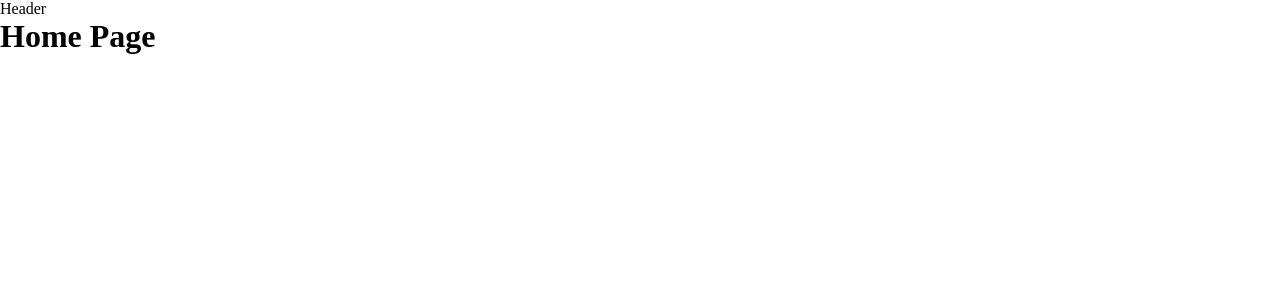
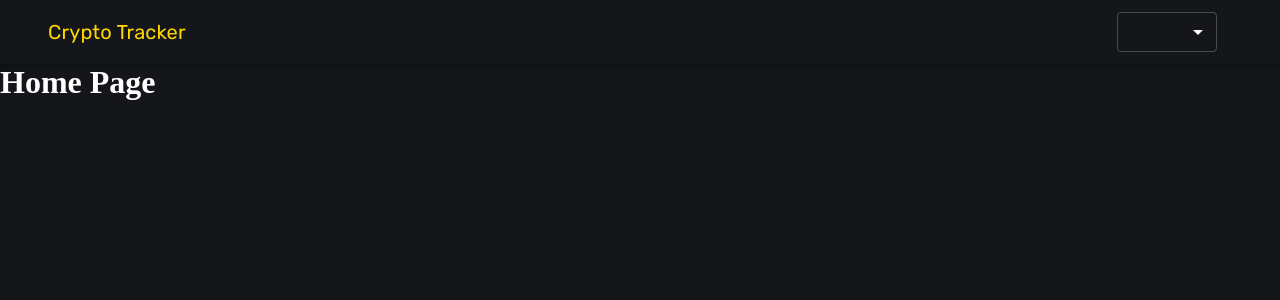
Before and after one commit to JJ-LXIX/Crypto_tracker, a React (Create React App) app: page / in a window 1280 px wide. Shown: the top 300 px of the page. Built offline with nearby package versions, Linux system fonts and the light colour scheme.

Commit message:
Header Component

```diff
--- a/src/App.js
+++ b/src/App.js
@@ -3,11 +3,22 @@
 import Header from "./Components/Header";
 import Homepage from "./Pages/Homepage";
 import CoinPage from "./Pages/CoinPage";
+import { makeStyles } from "@material-ui/core";
 
 function App() {
+  const useStyles = makeStyles(() => ({
+    App: {
+      backgroundColor: "#14161a",
+      color: "white",
+      minHeight: "100vh",
+    },
+  }));
+
+  const classes = useStyles();
+
   return (
     <BrowserRouter>
-      <div>
+      <div className={classes.App}>
         <Header />
         <Routes>
           <Route path="/" element={<Homepage />} exact />
--- a/src/Components/Header.js
+++ b/src/Components/Header.js
@@ -1,7 +1,65 @@
+import {
+  AppBar,
+  Container,
+  Select,
+  Toolbar,
+  Typography,
+  MenuItem,
+  createTheme,
+  ThemeProvider,
+} from "@material-ui/core";
+import { makeStyles } from "@material-ui/styles";
 import React from "react";
+import { useNavigate } from "react-router-dom";
+
+const useStyles = makeStyles(() => ({
+  title: {
+    flex: 1,
+    color: "gold",
+    fontFamily: "Rubik",
+    cursor: "pointer",
+  },
+}));
 
 const Header = () => {
-  return <div>Header</div>;
+  const classes = useStyles();
+
+  const navigate = useNavigate();
+
+  const darkTheme = createTheme({
+    palette: {
+      primary: {
+        main: "#fff",
+      },
+      type: "dark",
+    },
+  });
+
+  return (
+    <ThemeProvider theme={darkTheme}>
+      <AppBar color="transparent" position="static">
+        <Container>
+          <Toolbar>
+            <Typography
+              onClick={() => navigate("/")}
+              className={classes.title}
+              variant="h6"
+            >
+              Crypto Tracker
+            </Typography>
+
+            <Select
+              variant="outlined"
+              style={{ width: 100, height: 40, marginRight: 15 }}
+            >
+              <MenuItem value={"USD"}>USD</MenuItem>
+              <MenuItem value={"INR"}>INR</MenuItem>
+            </Select>
+          </Toolbar>
+        </Container>
+      </AppBar>
+    </ThemeProvider>
+  );
 };
 
 export default Header;
```
